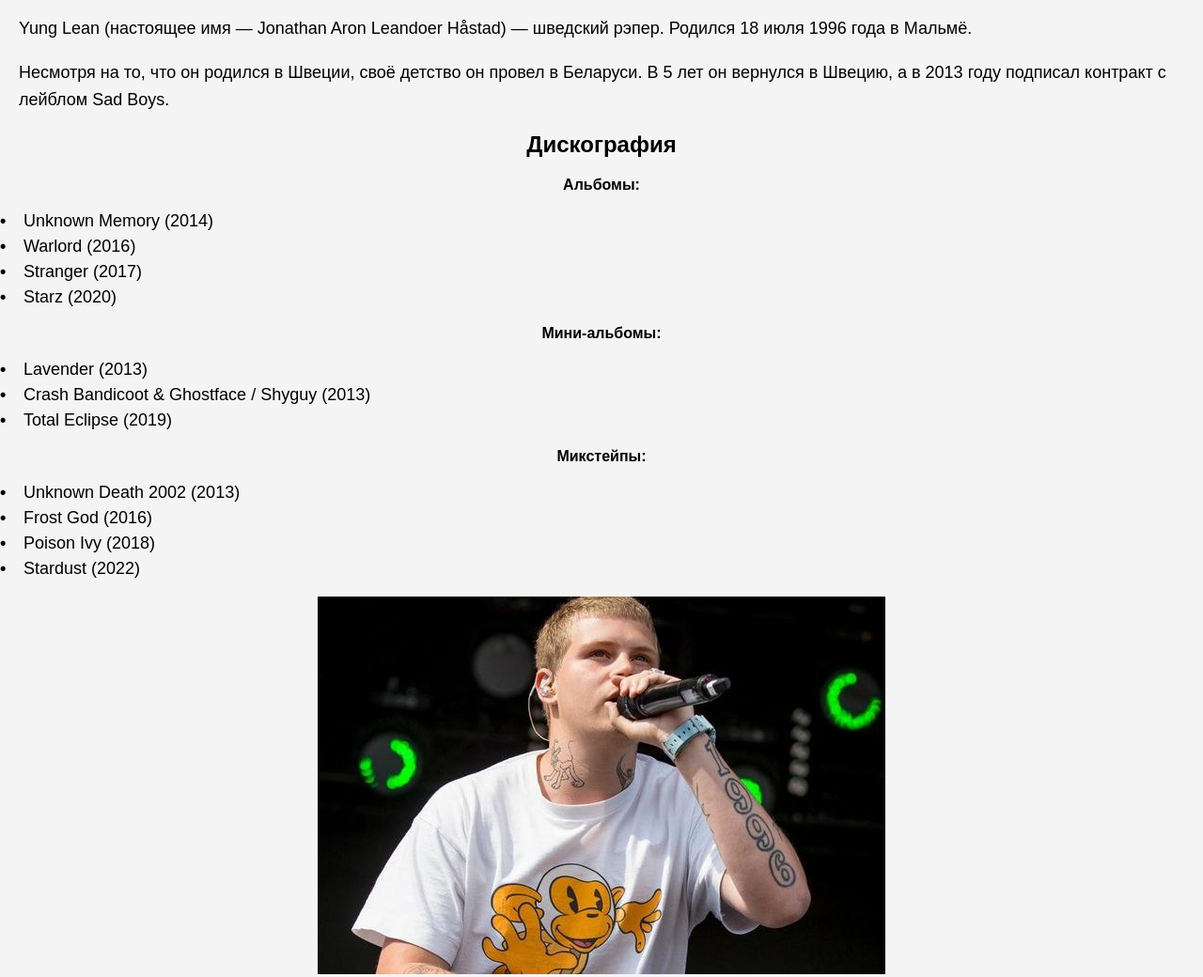
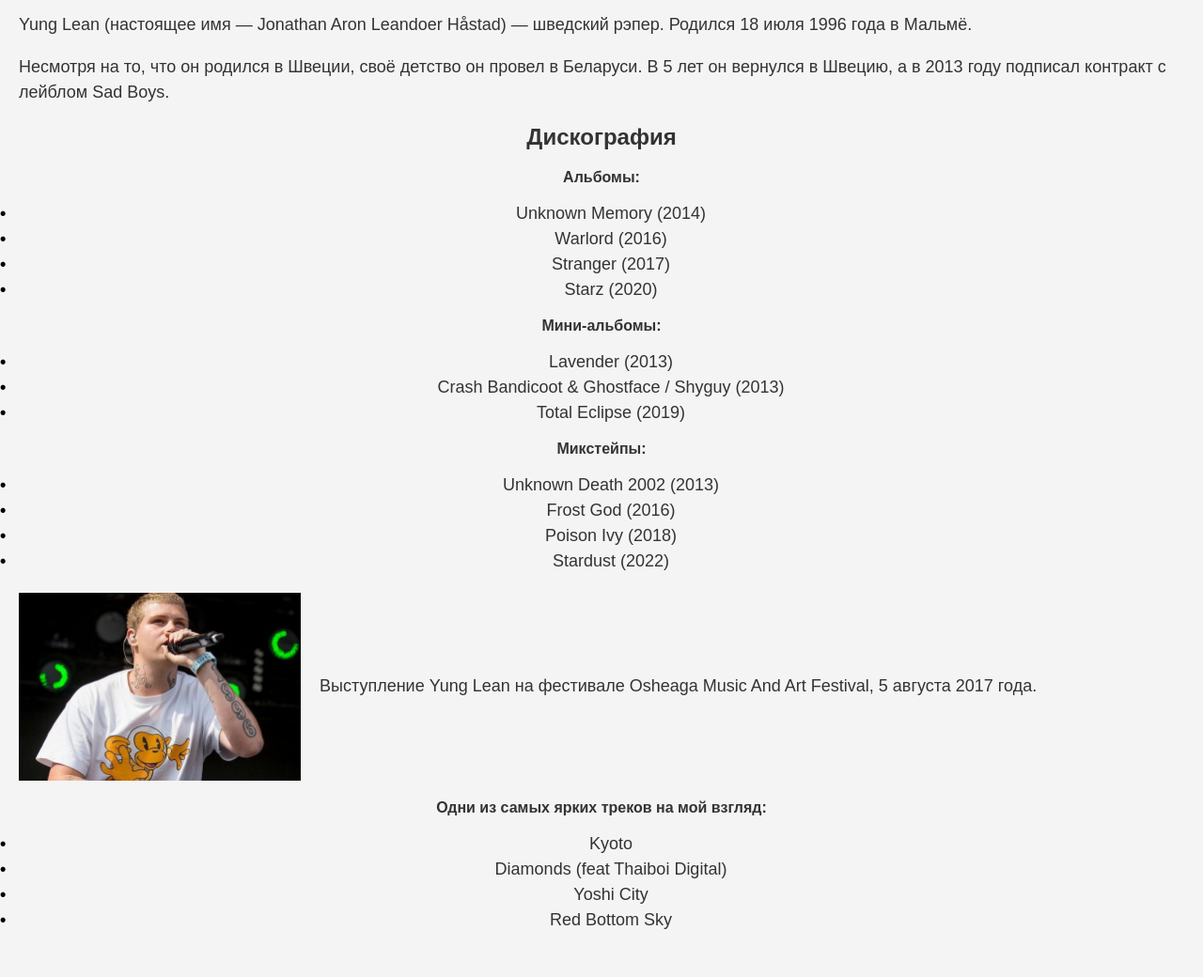
Before and after one commit to KriSiesta/YungLean-, a plain HTML site: page index.html in a window 1280 px wide. Shown: the part 941-1981 px from the top of the page at 94% size. After the commit the page ends 1954 px from the top, so only its background shows below. Drawn offline with Linux system fonts and the light colour scheme.

Commit message:
Update63 style.css

```diff
--- a/style.css
+++ b/style.css
@@ -4,53 +4,66 @@ body {
     margin: 0;
     padding: 0;
     background-color: #f4f4f4;
-    text-align: center; /* Выравнивание заголовков по центру */
+    color: #333;
 }
 
-/* Стили для заголовка */
+/* Стили для заголовков */
 h1 {
-    font-size: 36px; /* Увеличенный размер для заголовка */
-    margin-top: 20px; /* Отступ сверху */
+    text-align: center;
+    margin: 20px 0;
 }
 
-/* Стили для выравнивания изображения по центру */
-.centered {
+h2 {
     text-align: center;
 }
 
-/* Стили для изображения */
-img {
-    display: block;
-    max-width: 100%;
-    height: auto;
-    margin-left: auto;
-    margin-right: auto; /* Центрируем изображение */
+/* Центрирование блоков */
+.centered {
+    text-align: center;
+    margin: 20px 0;
 }
 
-/* Стили для текста, который будет выровнен влево и увеличен */
+/* Текст слева */
 .left-text {
     text-align: left;
-    font-size: 18px; /* Увеличен размер шрифта */
-    margin-left: 20px; /* Отступ слева */
-    margin-right: 20px; /* Отступ справа для удобства */
-    line-height: 1.6; /* Межстрочный интервал */
+    margin: 20px;
+    font-size: 18px;
+    line-height: 1.5;
 }
 
-/* Стили для списка */
-ul {
-    padding-left: 0;
+/* Flex-контейнер для второго фото и текста */
+.flex-container {
+    display: flex;
+    align-items: center;
+    justify-content: left;
+    margin: 20px;
 }
 
-/* Стили для списка с точками */
+.flex-container img {
+    width: 300px;
+    margin-right: 20px;
+}
+
+.text-beside-photo p {
+    font-size: 18px;
+    line-height: 1.5;
+    margin: 0;
+}
+
+/* Секция с треками */
+.tracks-section {
+    text-align: center;
+    margin-top: 20px;
+}
+
 .dotted-list {
     list-style-type: none; /* Убираем стандартные маркеры */
     padding-left: 0;
-    text-align: left; /* Точки с левого края */
 }
 
 .dotted-list li {
     position: relative;
-    padding-left: 25px; /* Создаем отступ для точек */
+    padding-left: 20px; /* Отступ для точек */
     font-size: 18px;
     line-height: 1.5;
 }
@@ -62,24 +75,5 @@ ul {
     top: 0;
     font-weight: bold;
     font-size: 18px;
-    color: black; /* Цвет точки */
+    color: black;
 }
-
-/* Стили для второго фото с текстом рядом, выравнивание слева */
-.second-photo {
-    display: flex;
-    justify-content: flex-start; /* Текст и фото слева */
-    align-items: center;
-    margin-top: 20px;
-    text-align: left; /* Текст слева */
-}
-
-.second-photo img {
-    width: 300px; /* Ограничиваем размер фото */
-    margin-right: 20px; /* Отступ справа от фото */
-}
-
-/* Стили для текста под вторым фото */
-.photo-text {
-    max-width: 600px; /* Ограничиваем ширину блока с текстом */
-}
```
